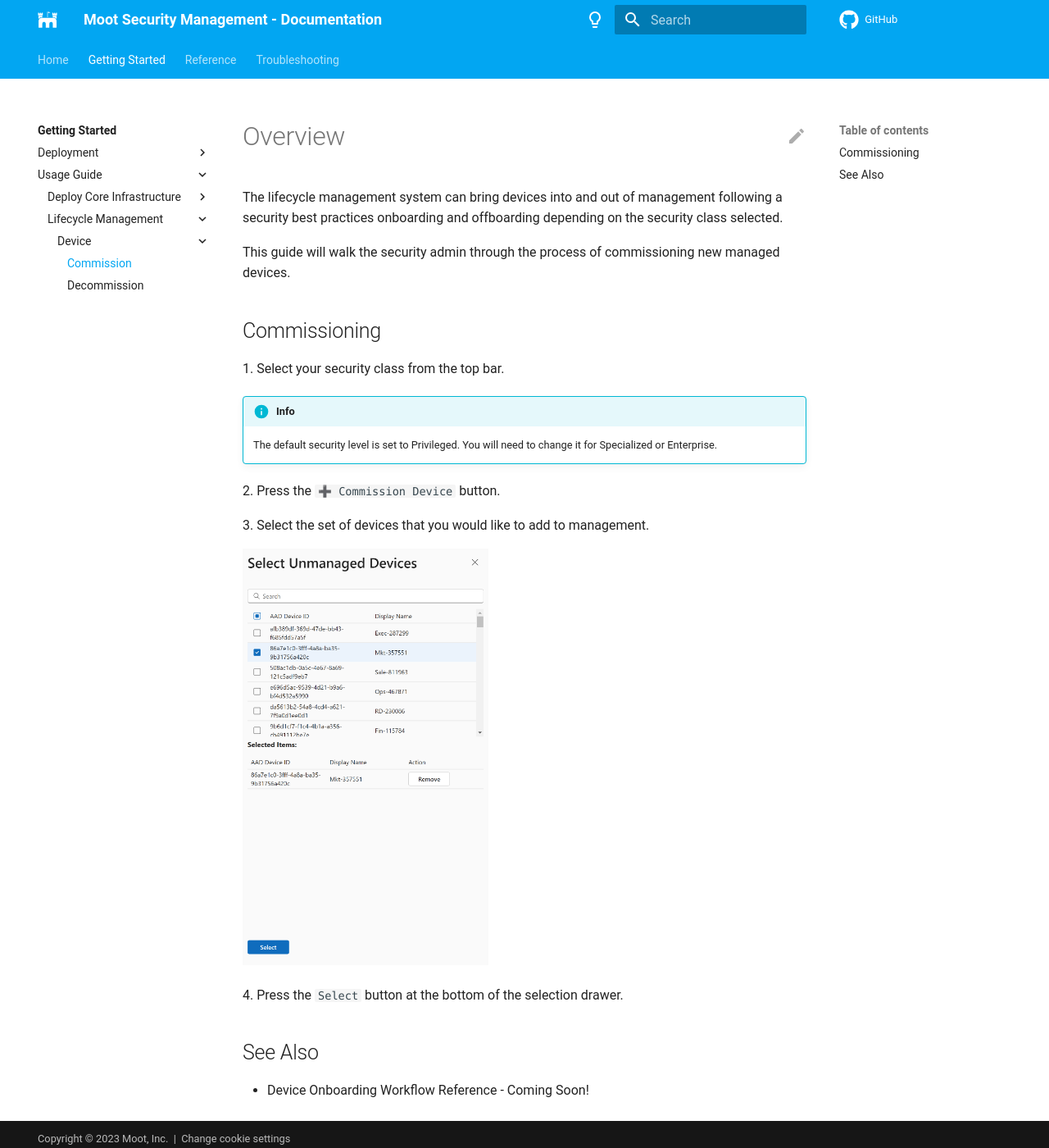
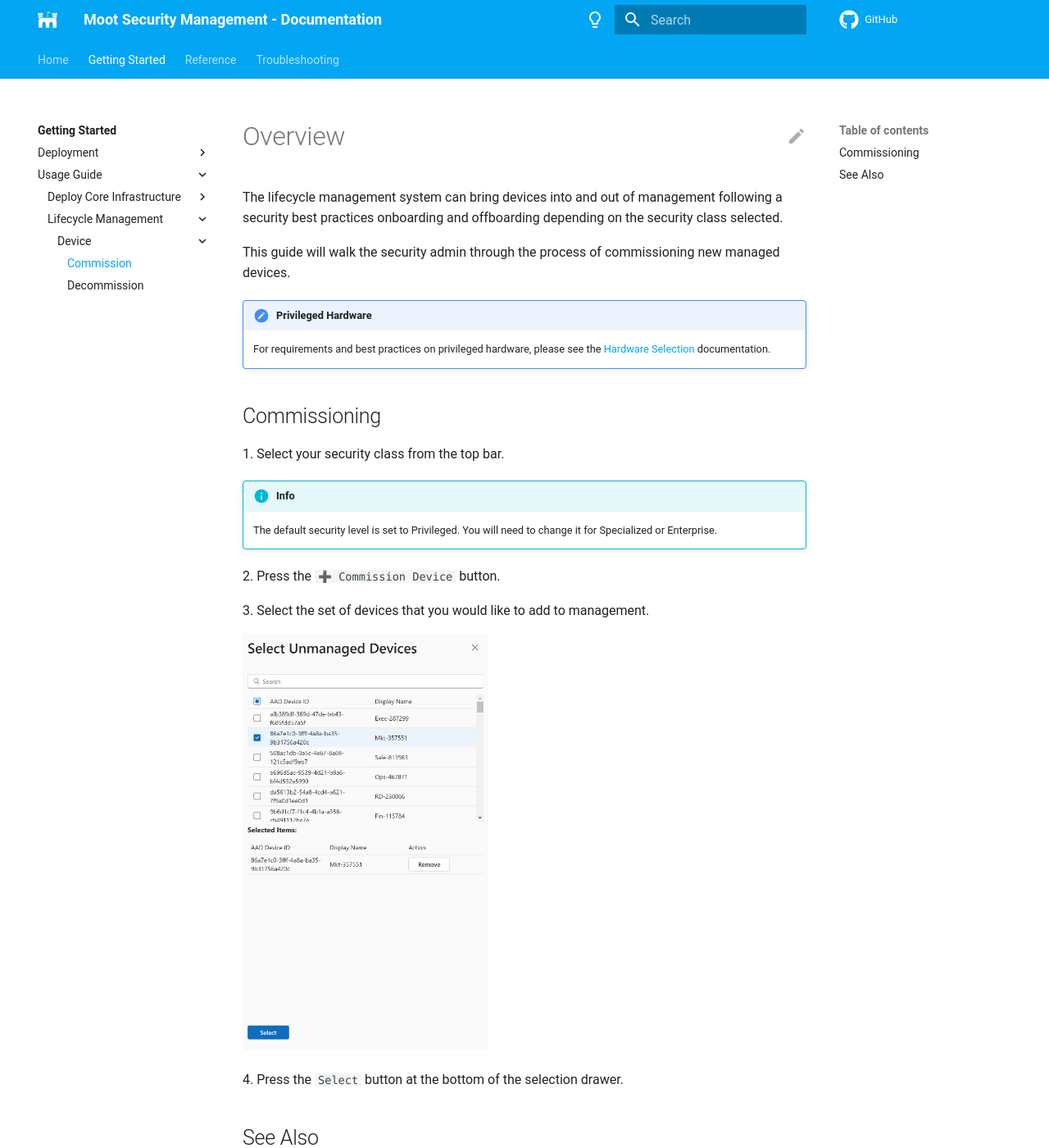
Before and after one commit to Software-Hardware-Integration-Lab/Documentation, an MkDocs documentation site: the page built from docs/Getting-Started/Usage-Guide/Lifecycle-Management/Device/Commission.md, in a window 1280 px wide and 1400 px high. Shown: the whole window at 82% size. Built offline with MkDocs 1.6.1 and Material for MkDocs 9.7.7, drawn with Linux system fonts in a browser that asks for light colours; comment, search, counter and statistics services are not loaded.

Commit message:
Update Links
Now that the hardware selection page is live, update the links.

```diff
--- a/docs/Getting-Started/Usage-Guide/Lifecycle-Management/Device/Commission.md
+++ b/docs/Getting-Started/Usage-Guide/Lifecycle-Management/Device/Commission.md
@@ -6,6 +6,9 @@ title: Commission
 The lifecycle management system can bring devices into and out of management following a security best practices onboarding and offboarding depending on the security class selected.
 
 This guide will walk the security admin through the process of commissioning new managed devices.
+
+!!! note "Privileged Hardware"
+    For requirements and best practices on privileged hardware, please see the [Hardware Selection](/Reference/Architecture/Hardware-Selection/) documentation.
 
 ## Commissioning
 
@@ -25,4 +28,5 @@ This guide will walk the security admin through the process of commissioning new
 
 ## See Also
 
+- [Hardware Selection](/Reference/Architecture/Hardware-Selection/)
 - Device Onboarding Workflow Reference - Coming Soon!
```
